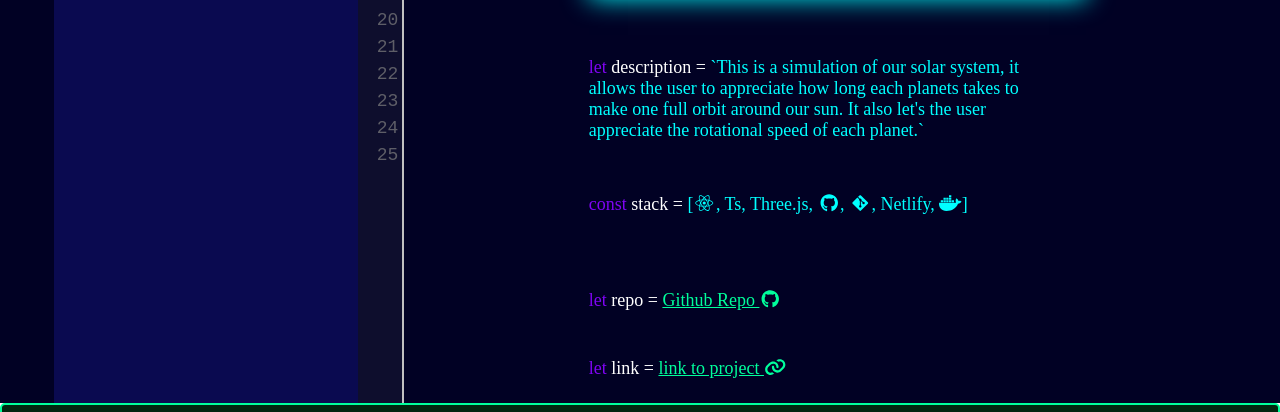
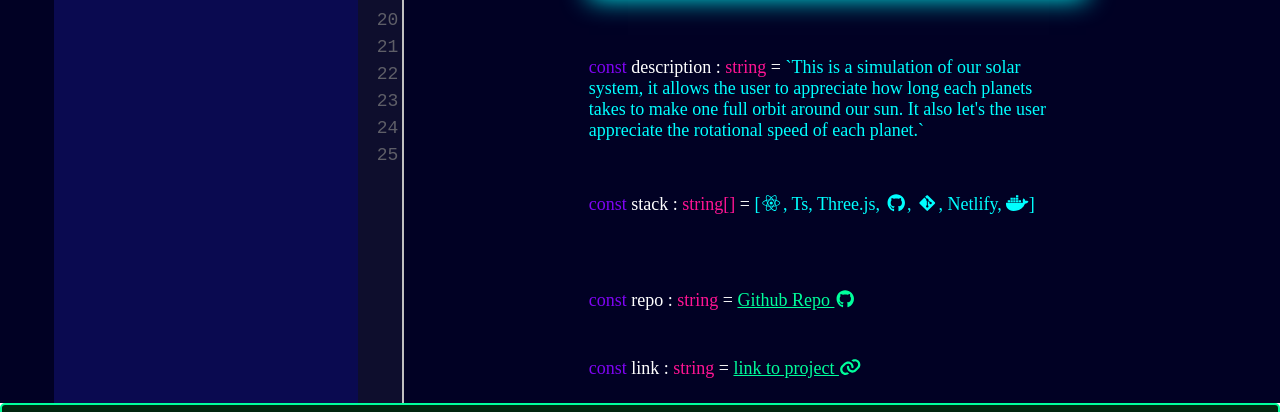
Before and after one commit to mrpiggy97/myportolio, a React (Vite) app: page /space-simulation in a window 1280 px wide. Shown: the part 606-1018 px from the top of the page. Built offline with nearby package versions, Linux system fonts and the light colour scheme.

Commit message:
adds styling

```diff
--- a/src/views/SpaceSimulation.css
+++ b/src/views/SpaceSimulation.css
@@ -89,6 +89,9 @@ span.declaration{
 span.variable{
     color: white;
 }
+span.data-type{
+    color: deeppink;
+}
 
 @keyframes matrixGlow {
     0%, 100% {
--- a/src/views/SpaceSimulation.tsx
+++ b/src/views/SpaceSimulation.tsx
@@ -54,17 +54,17 @@ export default function SpaceSimulation() : JSX.Element{
             </div>
             <div id="space-simulation-description">
                 <p>
-                    <span className="declaration">let </span><span className="variable">description = </span> `This is a simulation of our solar system, it allows the user to appreciate
+                    <span className="declaration">const </span><span className="variable">description : <span className="data-type">string</span> = </span> `This is a simulation of our solar system, it allows the user to appreciate
                     how long each planets takes to make one full orbit around our sun. It also
                     let's the user appreciate the rotational speed of each planet.`
                 </p>
             </div>
             <div id="space-simulation-stack">
-                <p><span className="declaration">const </span><span className="variable">stack =</span> [<FontAwesomeIcon icon={faReact}/>, Ts, Three.js, <FontAwesomeIcon icon={faGithub}/>, <FontAwesomeIcon icon={faGitAlt}/>, Netlify, <FontAwesomeIcon icon={faDocker}/>]</p>
+                <p><span className="declaration">const </span><span className="variable">stack : <span className="data-type">string[]</span> =</span> [<FontAwesomeIcon icon={faReact}/>, Ts, Three.js, <FontAwesomeIcon icon={faGithub}/>, <FontAwesomeIcon icon={faGitAlt}/>, Netlify, <FontAwesomeIcon icon={faDocker}/>]</p>
             </div>
             <div id="space-simulation-links">
-                <p><span className="declaration">let </span><span className="variable">repo = </span><a href="https://github.com/mrpiggy97/space-simulation" target="_blank">Github Repo <FontAwesomeIcon icon={faGithub}/></a></p>
-                <p><span className="declaration">let </span><span className="variable"> link = </span><a href="https://simulationsolar.netlify.app/" target="_blank">link to project <FontAwesomeIcon icon={faLink}/></a></p>
+                <p><span className="declaration">const </span><span className="variable">repo : <span className="data-type">string</span> = </span><a href="https://github.com/mrpiggy97/space-simulation" target="_blank">Github Repo <FontAwesomeIcon icon={faGithub}/></a></p>
+                <p><span className="declaration">const </span><span className="variable"> link : <span className="data-type">string</span> = </span><a href="https://simulationsolar.netlify.app/" target="_blank">link to project <FontAwesomeIcon icon={faLink}/></a></p>
             </div>
         </div>
     )
```
